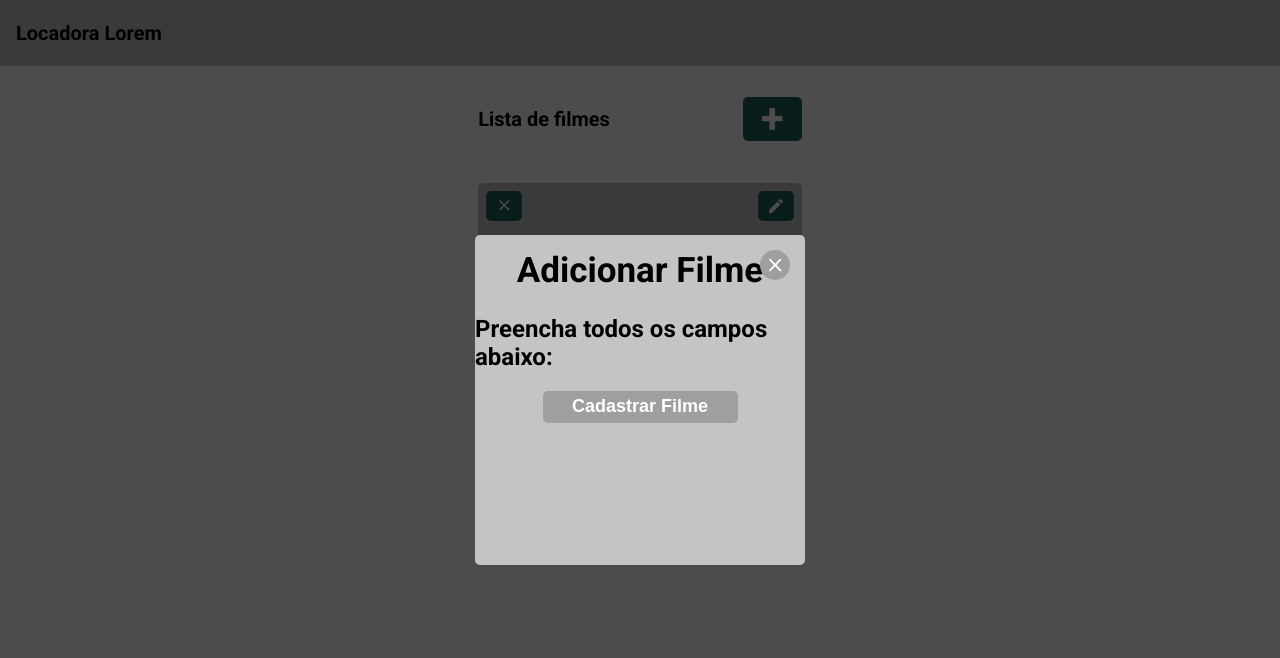
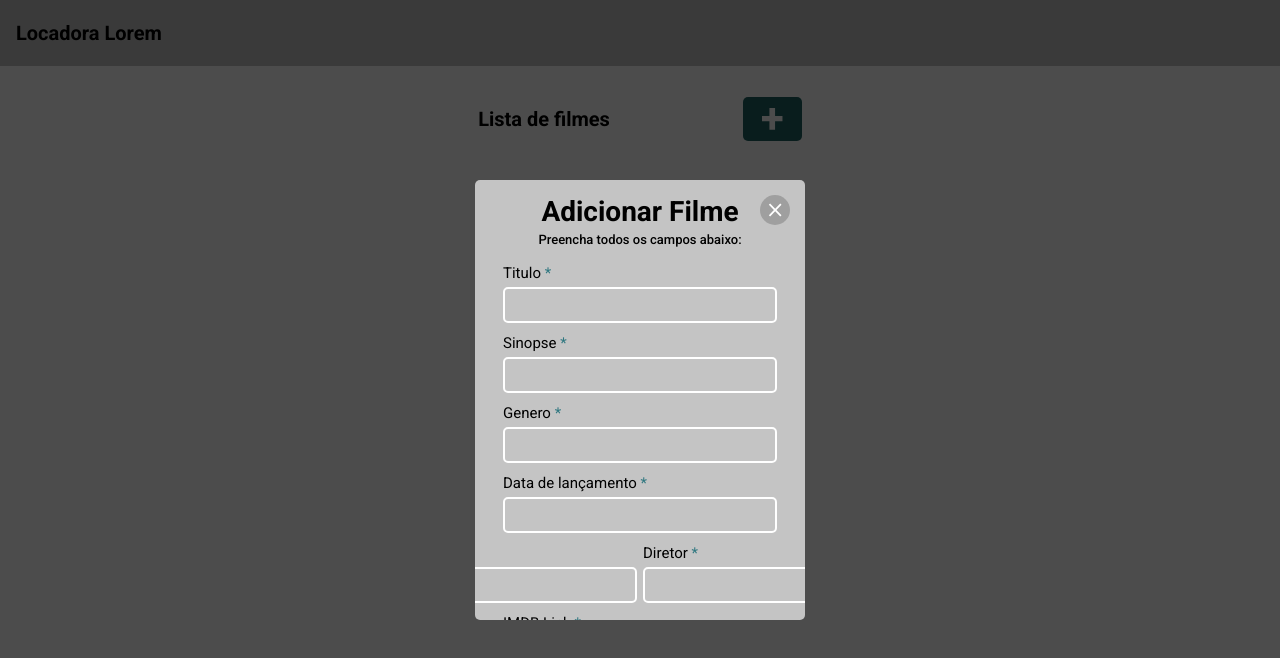
Before and after one commit to jpsant/selecao-krs, a React (Create React App) app: page / in a window 1280 px wide. Both pictures are taken after a click on the button 772 px from the left and 119 px from the top of the page. Shown: the top 658 px of the page. Built offline with nearby package versions, Linux system fonts and the light colour scheme.

Commit message:
finished the addMovieForm

```diff
--- a/src/components/ui/molecules/AddMovieForm/index.js
+++ b/src/components/ui/molecules/AddMovieForm/index.js
@@ -1,10 +1,35 @@
-import React from "react";
+import React, { useState } from "react";
 import "./styles.scss";
 
 import CloseButton from "../../atoms/CloseButton";
-import ConfirmButton from "../../atoms/ConfirmButton";
+// import ConfirmButton from "../../atoms/ConfirmButton";
+import TextInputGroup from "../../molecules/TextInputGroup";
+import RadioInputGroup from "../../molecules/RadioInputGroup";
 
 export default function AddMovieForm({ show, close }) {
+  const [movie, movieHandler] = useState({
+    title: "",
+    sinopsis: "",
+    gender: "",
+    launchDate: "",
+    languaga: "",
+    director: "",
+    imdb: "",
+    score: "",
+    subtitle: false,
+  });
+
+  const handleInput = (input, field) => {
+    let newMovie = movie;
+    newMovie[field] = input;
+    movieHandler({ ...movie, newMovie });
+  };
+
+  const movieFormHandler = (e) => {
+    e.preventDefault();
+    console.log(movie);
+  };
+
   return (
     <div
       className="addMovieForm"
@@ -16,16 +41,90 @@ export default function AddMovieForm({ show, close }) {
       <div className="addMovieForm-closeButton">
         <CloseButton fnc={close} />
       </div>
-      <div className="addMovieForm__formContainer">
-        <div className="addMovieForm__formContainer__title">
-          <h1 className="addMovieForm__formContainer__title-h1">
-            Adicionar Filme
-          </h1>
-          <h2 className="addMovieForm__formContainer__title-h2">
+      <div className="addMovieForm__formBody">
+        <div className="addMovieForm__formBody__title">
+          <h1 className="addMovieForm__formBody__title-h1">Adicionar Filme</h1>
+          <h2 className="addMovieForm__formBody__title-h2">
             Preencha todos os campos abaixo:
           </h2>
         </div>
-        <ConfirmButton text="Cadastrar Filme" />
+        <form
+          className="addMovieForm__formBody__form"
+          onSubmit={movieFormHandler}
+        >
+          <div className="addMovieForm__formBody__form__title">
+            <TextInputGroup
+              required={true}
+              fnc={(e) => handleInput(e, "title")}
+              name="Titulo"
+            />
+          </div>
+          <div className="addMovieForm__formBody__form__sinopsis">
+            <TextInputGroup
+              required={true}
+              fnc={(e) => handleInput(e, "sinopsis")}
+              name="Sinopse"
+            />
+          </div>
+          <div className="addMovieForm__formBody__form__gender">
+            <TextInputGroup
+              required={true}
+              fnc={(e) => handleInput(e, "gender")}
+              name="Genero"
+            />
+          </div>
+          <div className="addMovieForm__formBody__form__launch">
+            <TextInputGroup
+              required={true}
+              fnc={(e) => handleInput(e, "launchDate")}
+              name="Data de lançamento"
+            />
+          </div>
+          <div className="addMovieForm__formBody__form__language">
+            <TextInputGroup
+              required={true}
+              fnc={(e) => handleInput(e, "language")}
+              width="120px"
+              name="Idioma"
+            />
+            <TextInputGroup
+              fnc={(e) => handleInput(e, "director")}
+              width="120px"
+              name="Diretor"
+            />
+          </div>
+          <div className="addMovieForm__formBody__form__imdb">
+            <TextInputGroup
+              fnc={(e) => handleInput(e, "imdb")}
+              name="IMDB Link"
+            />
+          </div>
+          <div className="addMovieForm__formBody__form__score">
+            <TextInputGroup
+              fnc={(e) => handleInput(e, "score")}
+              name="Avaliação"
+            />
+          </div>
+          <div className="addMovieForm__formBody__form__subtitle">
+            <h2 className="addMovieForm__formBody__form__subtitle-h2">É legendado? <span>*</span></h2>
+            <RadioInputGroup
+              required={true}
+              inputName="subtitle"
+              name="Sim"
+              value={true}
+              fnc={(value) => handleInput(value, "subtitle")}
+            />
+            <RadioInputGroup
+              inputName="subtitle"
+              name="Não"
+              value={false}
+              fnc={(value) => handleInput(value, "subtitle")}
+            />
+          </div>
+          <button className="addMovieForm__formBody__form-button" type="submit">
+            Cadastrar filme
+          </button>
+        </form>
       </div>
     </div>
   );
--- a/src/components/ui/molecules/AddMovieForm/styles.scss
+++ b/src/components/ui/molecules/AddMovieForm/styles.scss
@@ -7,7 +7,8 @@
   display: flex;
   flex-direction: column;
   width: 330px;
-  height: 330px;
+  height: 440px;
+  overflow-y: scroll;
   background: #c4c4c4;
   border-radius: 5px;
   transition: all 0.3s;
@@ -19,7 +20,7 @@
     right: 10px;
   }
 
-  &__formContainer {
+  &__formBody {
     display: flex;
     flex-direction: column;
     align-items: center;
@@ -36,9 +37,92 @@
       &-h1 {
         font-style: normal;
         font-weight: bold;
-        font-size: 35px;
+        font-size: 28px;
         margin: 0;
         margin-bottom: 4px;
+      }
+
+      &-h2 {
+        font-weight: 500;
+        font-size: 13px;
+        color: #000000;
+        margin: 0;
+      }
+    }
+
+    &__form {
+      display: flex;
+      flex-direction: column;
+      align-items: center;
+      justify-content: center;
+      margin-top: 17px;
+
+      &__title {
+        margin-bottom: 6px;
+      }
+
+      &__sinopsis {
+        margin-bottom: 6px;
+      }
+
+      &__gender {
+        margin-bottom: 6px;
+      }
+
+      &__launch {
+        margin-bottom: 6px;
+      }
+
+      &__language {
+        display: flex;
+        flex-direction: row;
+        align-items: center;
+        justify-content: center;
+        margin-bottom: 6px;
+      }
+
+      &__language *:first-child {
+        margin-right: 6px;
+      }
+
+      &__imdb {
+        margin-bottom: 6px;
+      }
+
+      &__score {
+        margin-bottom: 6px;
+      }
+
+      &__subtitle {
+
+        &-h2 {
+          font-family: Roboto;
+          font-style: normal;
+          font-weight: normal;
+          font-size: 18px;
+          color: #000000;
+          margin: 10px 0;
+        }
+      }
+
+      &__subtitle > label{
+        margin-right: 6px;
+      }
+
+      &__subtitle *:last-child {
+        margin: 6px 0;
+      }
+
+      &-button {
+        width: 195px;
+        height: 42px;
+        background: #9f9f9f;
+        border-radius: 5px;
+        font-size: 18px;
+        color: white;
+        border: none;
+        margin-bottom: 22px;
+        margin-top: 10px;
       }
     }
   }
```
